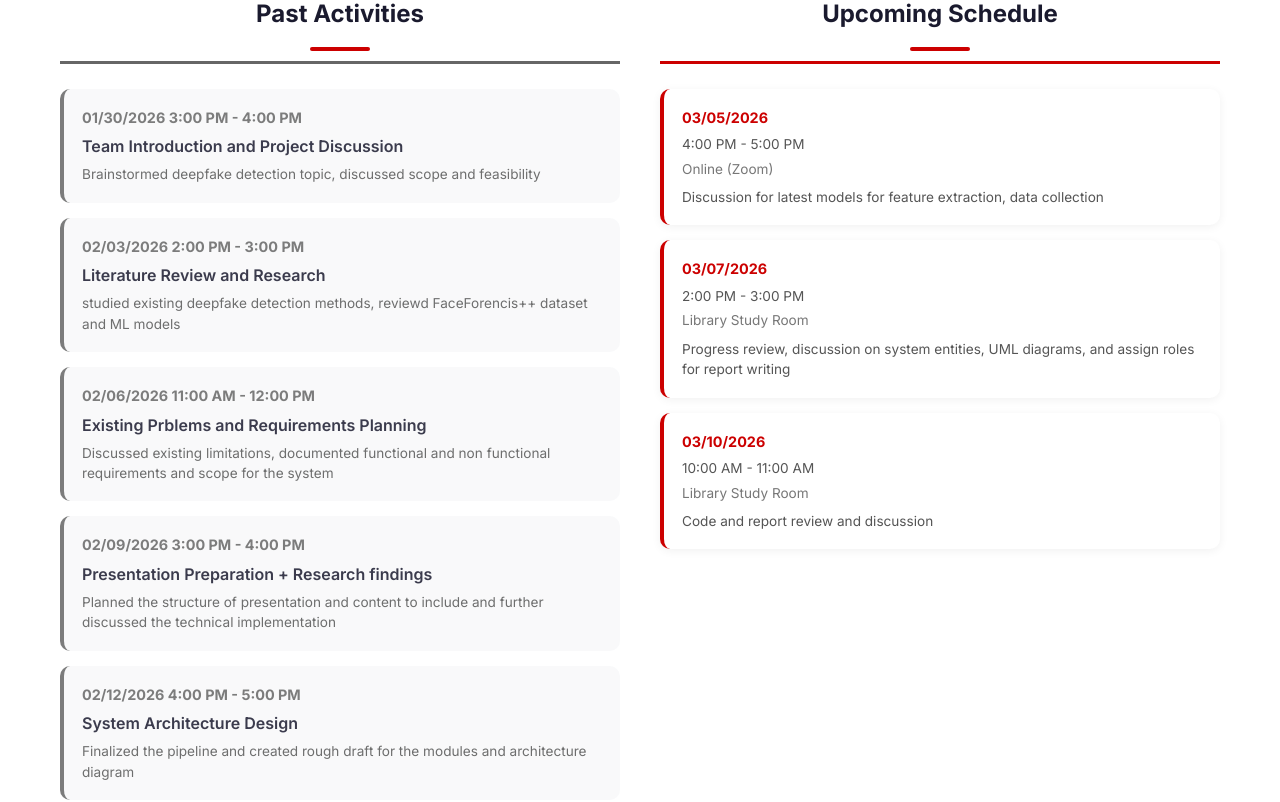
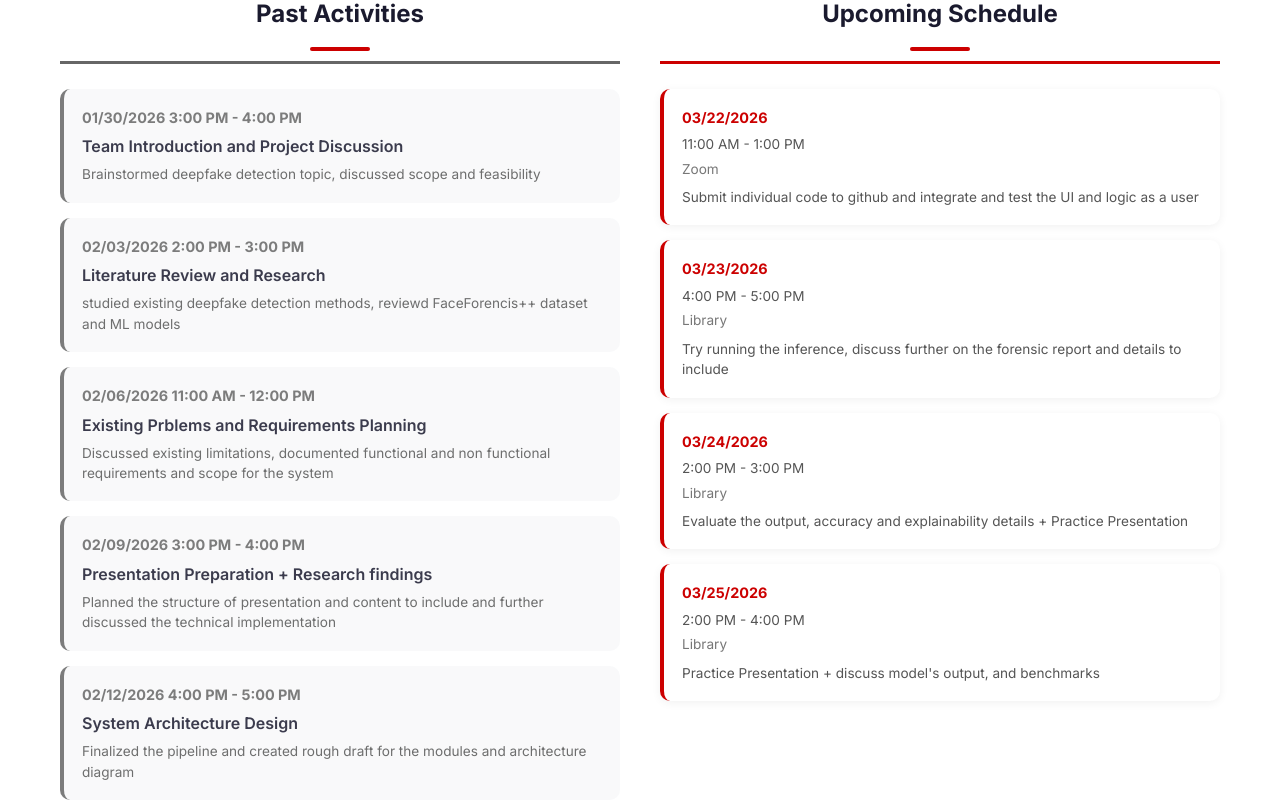
Before and after one commit to abhikarki/deepfake-detection-team-page, a React (Vite) app: page / in a window 1280 px wide. Shown: the part 940-1742 px from the top of the page. Built offline with nearby package versions, Linux system fonts and the light colour scheme.

Commit message:
update-schedule

```diff
--- a/src/App.jsx
+++ b/src/App.jsx
@@ -39,12 +39,21 @@ function App() {
     { date: "02/19/2026    4:00  PM - 5:00 PM", title: "Final Edits and Presentation Practice", summary: "Final Edits to Slides and Presentation Practice"},
     { date: "02/25/2026    11:00 AM - 12:00 PM", title: "Report Writing Initiation", summary: "Discussed the structure of the Report and formatting" },
     { date: "02/28/2026    2:00  PM - 3:00 PM", title: "Final Edits to Report and submission files", summary: "Final edits to report and all files to submit" },
+    { date: "03/05/2026", time: "4:00 PM - 5:00 PM", location: "Online (Zoom)", agenda: "Discussion for latest models for feature extraction, data collection" },
+    { date: "03/07/2026", time: "2:00 PM - 3:00 PM", location: "Library Study Room", agenda: "Progress review, discussion on system entities, UML diagrams, and assign roles for report writing" },
+    { date: "03/10/2026", time: "10:00 AM - 11:00 AM", location: "Library Study Room", agenda: "Code and report review and discussion" },
+    { date: "03/12/2026", time: "10:00 AM - 11:00 AM", location: "Zoom", agenda: "UML Diagrams Discussion and plan to find datasets" },
+    { date: "03/14/2026", time: "2:00 PM - 3:00 PM", location: "Zoom", agenda: "Search for latest alternatives to EfficientNet and discuss on models and datasets" },
+    { date: "03/18/2026", time: "3:00 PM - 3:30 PM", location: "Zoom", agenda: "Short discussion on comptibilitly of Grad-CAM with our architecture" },
+    { date: "03/21/2026", time: "6:00 PM - 7:00 PM", location: "Zoom", agenda: "Draft Presentation Slides" },
+
   ];
 
   const upcomingMeetings = [
-    { date: "03/05/2026", time: "4:00 PM - 5:00 PM", location: "Online (Zoom)", agenda: "Discussion for latest models for feature extraction, data collection" },
-    { date: "03/07/2026", time: "2:00 PM - 3:00 PM", location: "Library Study Room", agenda: "Progress review, discussion on system entities, UML diagrams, and assign roles for report writing" },
-    { date: "03/10/2026", time: "10:00 AM - 11:00 AM", location: "Library Study Room", agenda: "Code and report review and discussion" }
+        { date: "03/22/2026", time: "11:00 AM - 1:00 PM", location: "Zoom", agenda: "Submit individual code to github and integrate and test the UI and logic as a user" },
+        { date: "03/23/2026", time: "4:00 PM - 5:00 PM", location: "Library", agenda: "Try running the inference, discuss further on the forensic report and details to include" },
+        { date: "03/24/2026", time: "2:00 PM - 3:00 PM", location: "Library", agenda: "Evaluate the output, accuracy and explainability details + Practice Presentation" },
+        { date: "03/25/2026", time: "2:00 PM - 4:00 PM", location: "Library", agenda: "Practice Presentation + discuss model's output, and benchmarks" },
   ];
 
   return (
```
